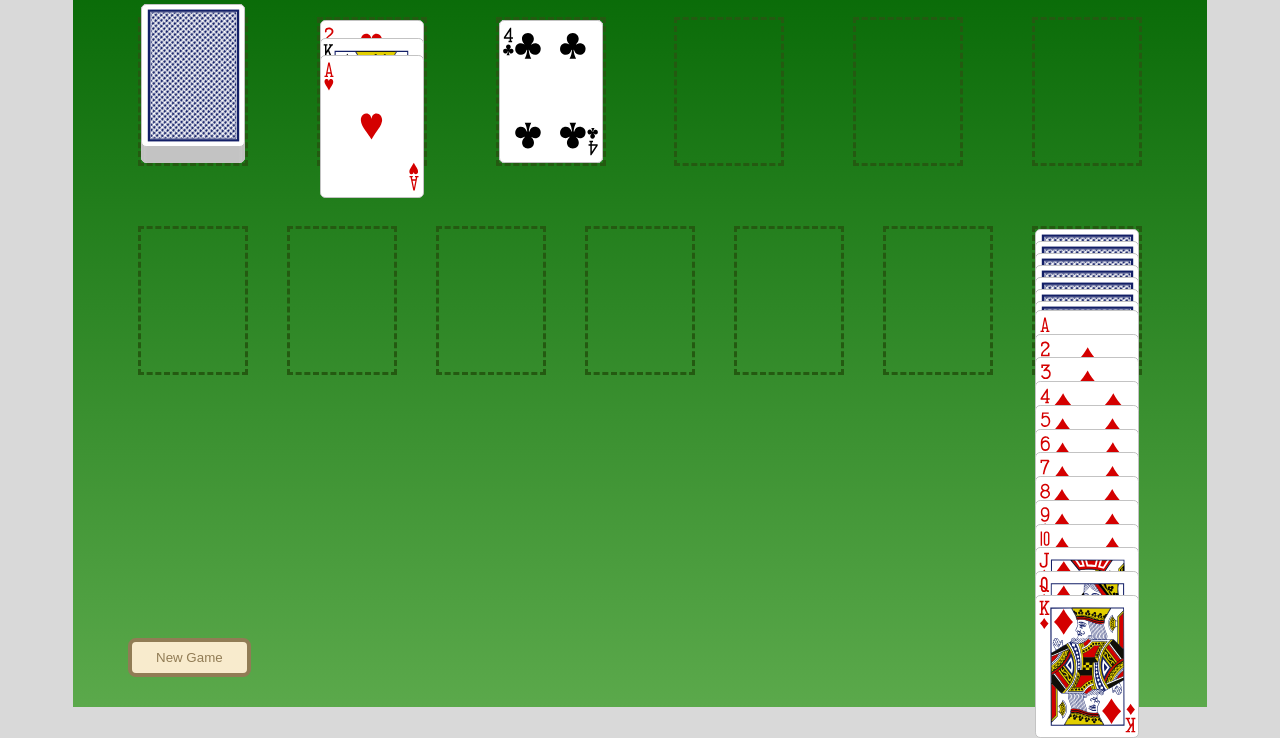
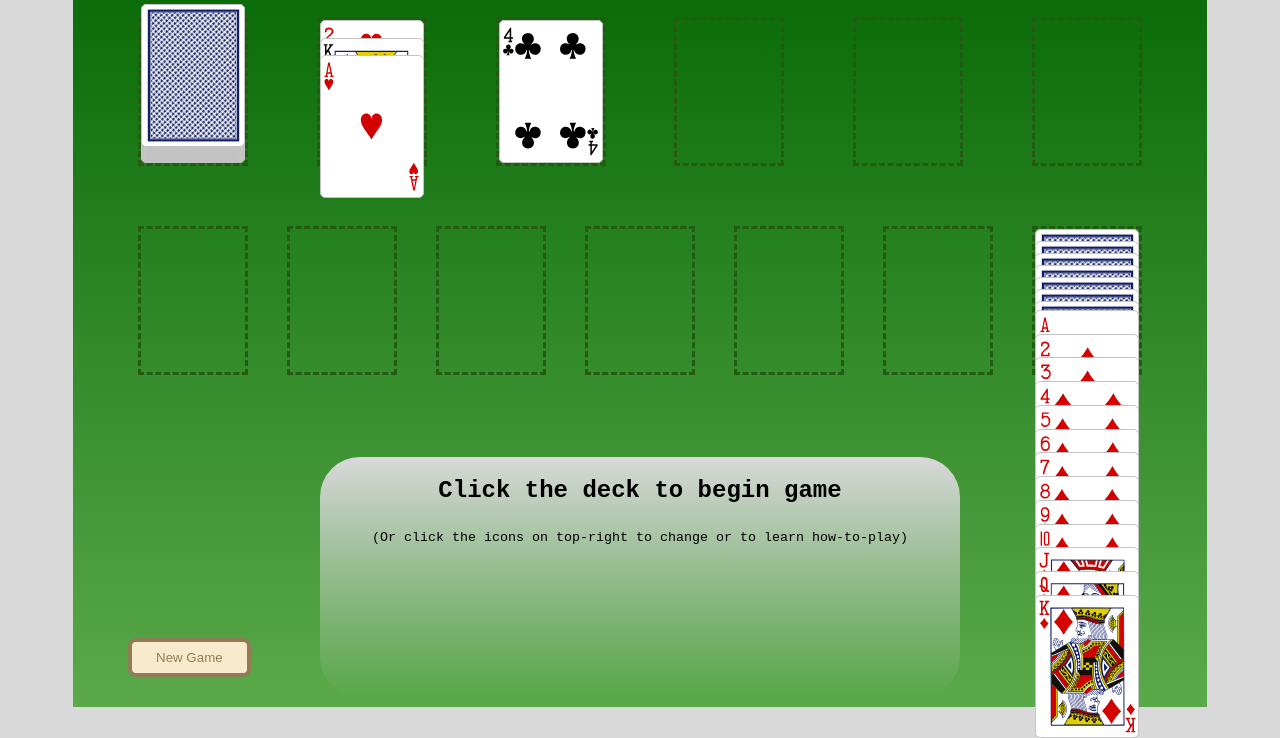
Before and after one commit to cango91/solitaire, a plain HTML site: page src/index.html in a window 1280 px wide. Shown: the part 93-831 px from the top of the page. Drawn offline with Linux system fonts and the light colour scheme.

Commit message:
Add begin playing message box

```diff
--- a/src/css/main.css
+++ b/src/css/main.css
@@ -1,6 +1,7 @@
 :root {
     --classic-green-bg: #006400;
     --light-pink-bg: #d9d9d9;
+
     --light-green: #5ba94b;
 
     --icon-base: #f8ebcd;
@@ -23,7 +24,7 @@
     --button-border:whitesmoke;
 
     --drag-border-size:3px;
-
+    font-family:'Courier New', Courier, monospace;
 }
 
 button{
@@ -33,6 +34,7 @@ button{
     outline: none;
     padding: 1vmin 3vmin;
     color: var(--icon-stroke);
+    margin-left: 5px;
 }
 
 button:hover{
@@ -78,6 +80,9 @@ body {
         width: 80%;
         margin: 0 auto;
         padding: 0 55px;
+    }
+    button{
+        margin-left: 0;
     }
 }
 
@@ -307,6 +312,23 @@ body {
     fill: var(--icon-base);
 }
 
+.message-box{
+    display: none;
+    position: absolute;
+    bottom: 10px;
+    color: black;
+    background-image: linear-gradient(to bottom, var(--light-pink-bg), transparent);
+    width: 50vw;
+    height: 30vh;
+    border-radius: 5vmin;
+    text-align: center;
+    left: 25vw;
+}
+
+.message-box.show{
+    display: block;
+}
+
 .overlay{
     display:none;
 }
--- a/src/index.html
+++ b/src/index.html
@@ -130,6 +130,10 @@
         <div class="footer">
             <button>New Game</button>
         </div>
+        <div class="message-box show">
+            <h2>Click the deck to begin game</h2>
+            <sub>(Or click the icons on top-right to change or to learn how-to-play)</sub>
+        </div>
         <div class="overlay">
             <div class="popup">
                 <div class="popup-content">
```
